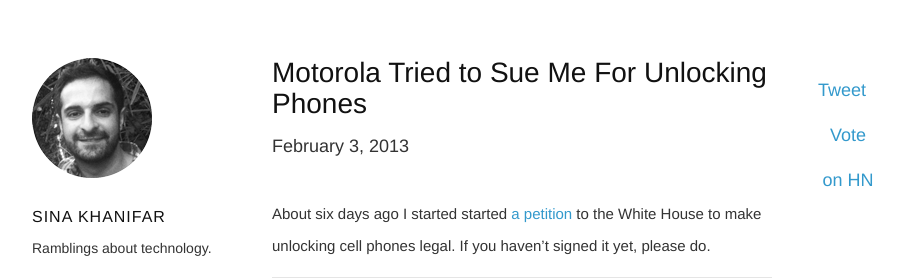
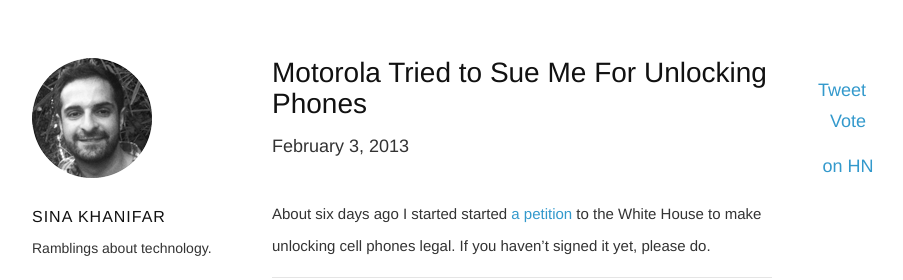
Before and after one commit to sinak/sinak.github.com, a Jekyll site: the page built from _posts/2013-02-03-unlocking-phones.md, in a window 1280 px wide. Shown: the top 280 px of the page, without its empty margins (178-1081 px from the left). Built offline with Jekyll 4.4.1, drawn with Linux system fonts in a browser that asks for light colours; nearby versions of some CDN libraries; some web fonts are replaced; Markdown is read by kramdown in place of the engine named in the settings; comment, search, counter and statistics services are not loaded; grey boxes are pictures that could not be loaded.

Commit message:
hackernews css change

```diff
--- a/css/base.css
+++ b/css/base.css
@@ -271,6 +271,7 @@
 #hackernews {
   position:relative;
   right:-6px;
+  top:-14px;
   }
 
 
```
